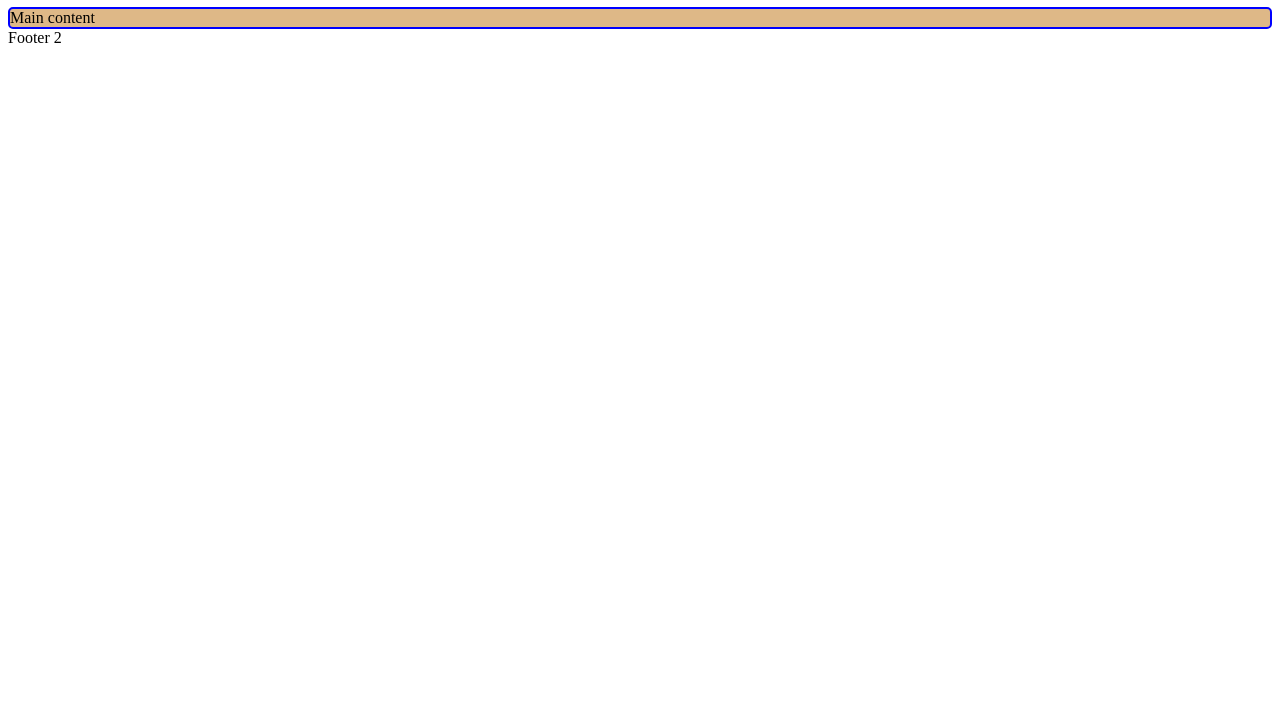
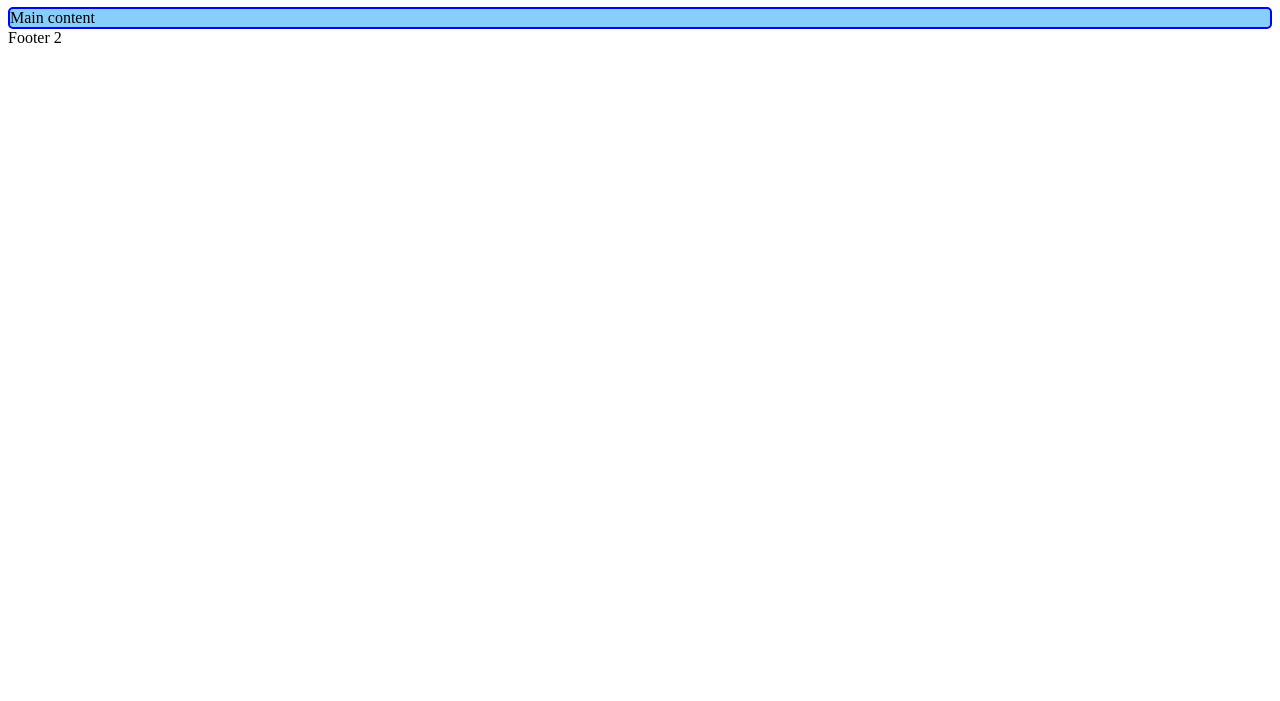
Before and after one commit to mpone/git-webinar, a plain HTML site: page index.html in a window 1280 px wide. Shown: the part 99-800 px from the top of the page. Drawn offline with Linux system fonts and the light colour scheme.

Commit message:
1 - fix according code review

```diff
--- a/index.html
+++ b/index.html
@@ -8,7 +8,7 @@
 		section {
 			border: 2px solid blue;
 			border-radius: 5px;
-			background-color: burlywood;
+			background-color: lightskyblue;
 		}
 	</style>
 </head>
```
